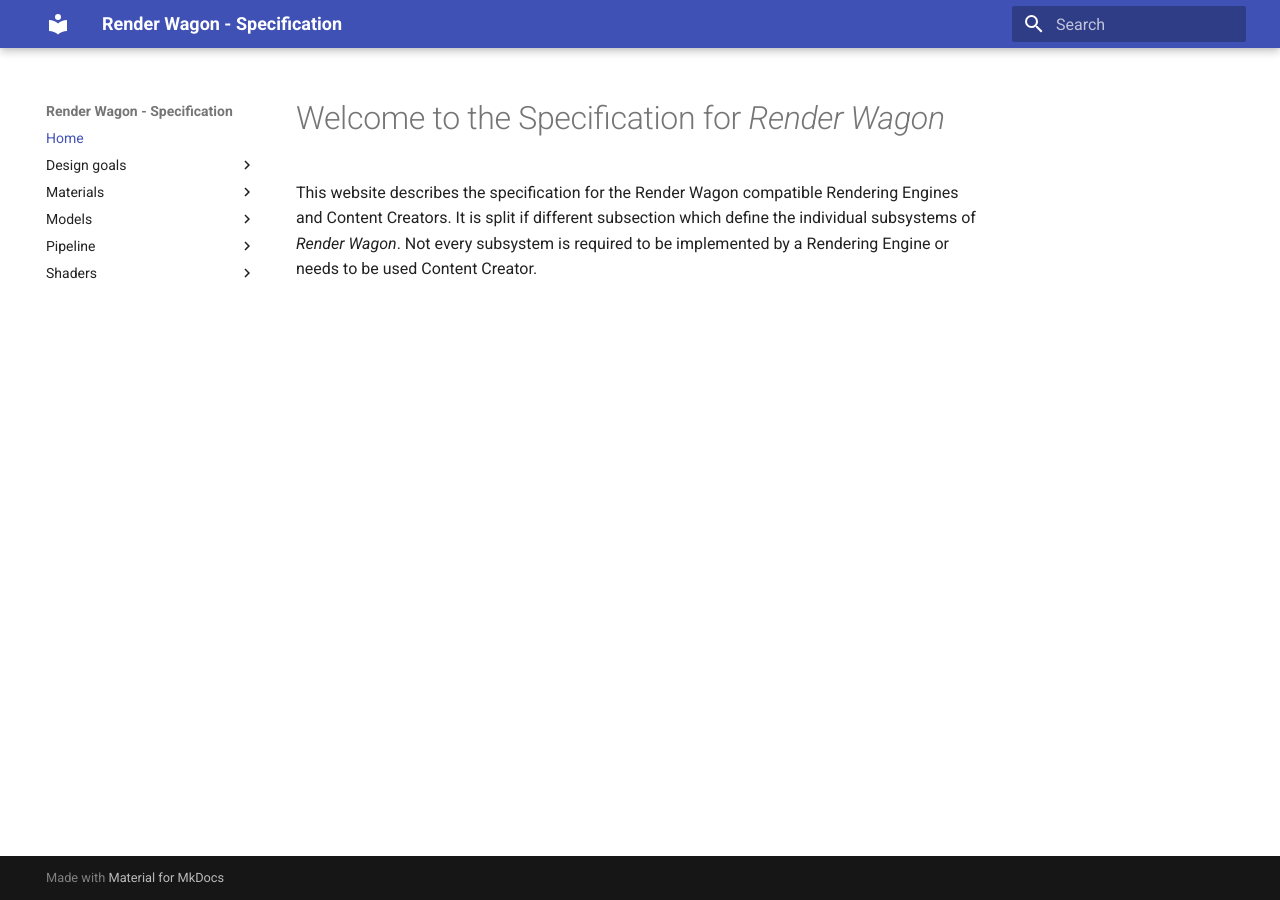
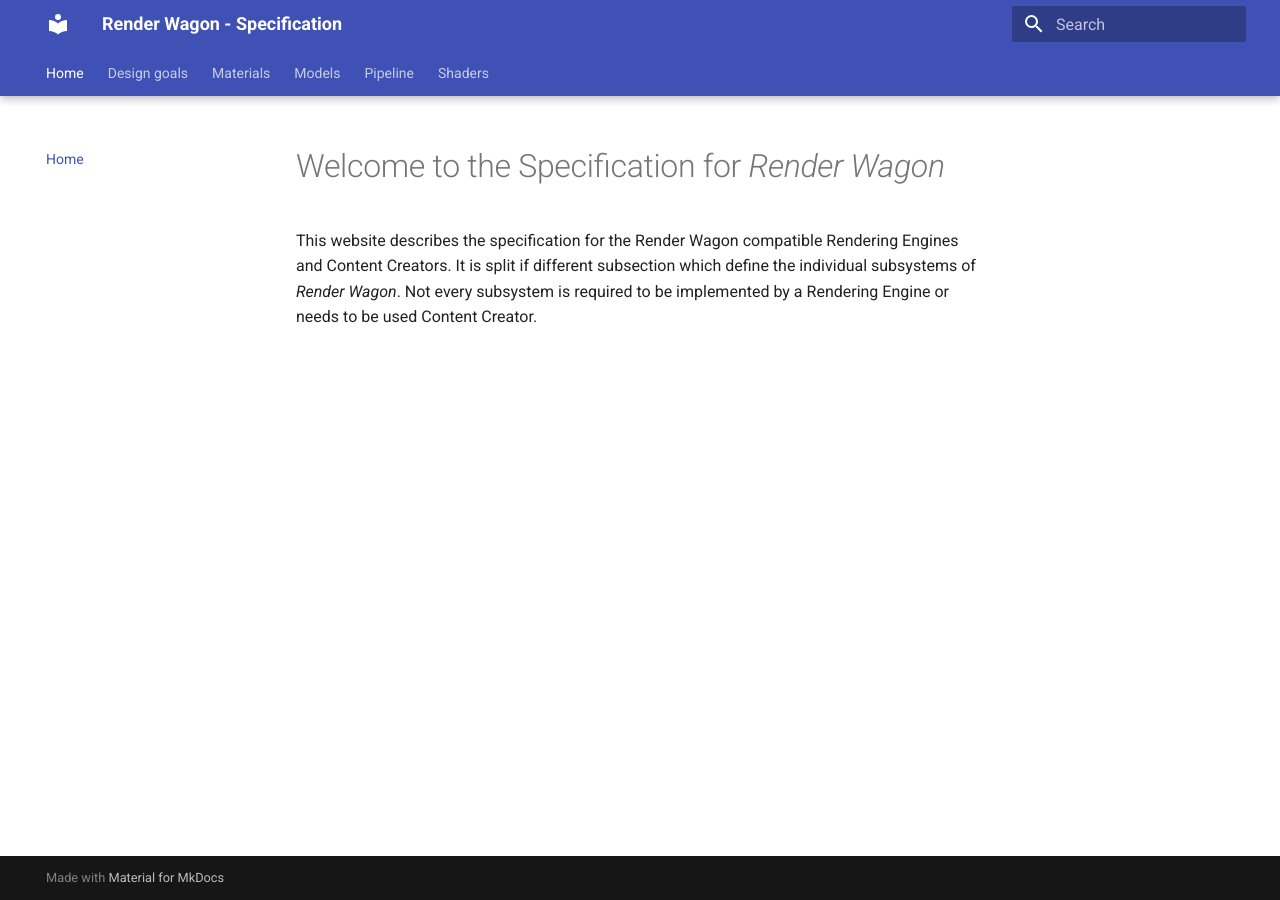
Before and after one commit to Kneelawk/RW-Specification, an MkDocs documentation site: the page built from docs/index.md, in a window 1280 px wide. Built offline with MkDocs 1.6.1 and Material for MkDocs 9.7.7, drawn with Linux system fonts in a browser that asks for light colours; the version menu is left out.

Commit message:
Configure navigation.

```diff
--- a/mkdocs.yml
+++ b/mkdocs.yml
@@ -5,6 +5,15 @@ site_url: https://specification.renderwagon.dev
 
 theme:
   name: material
+  features:
+    - navigation.instant
+    - navigation.tabs
+    - navigation.top
+    - navigation.indexes
+    - navigation.sections
+    - navigation.expand
+    - navigation.tracking
+    - navigation.tabs.sticky
 
 extra:
   version:
```
